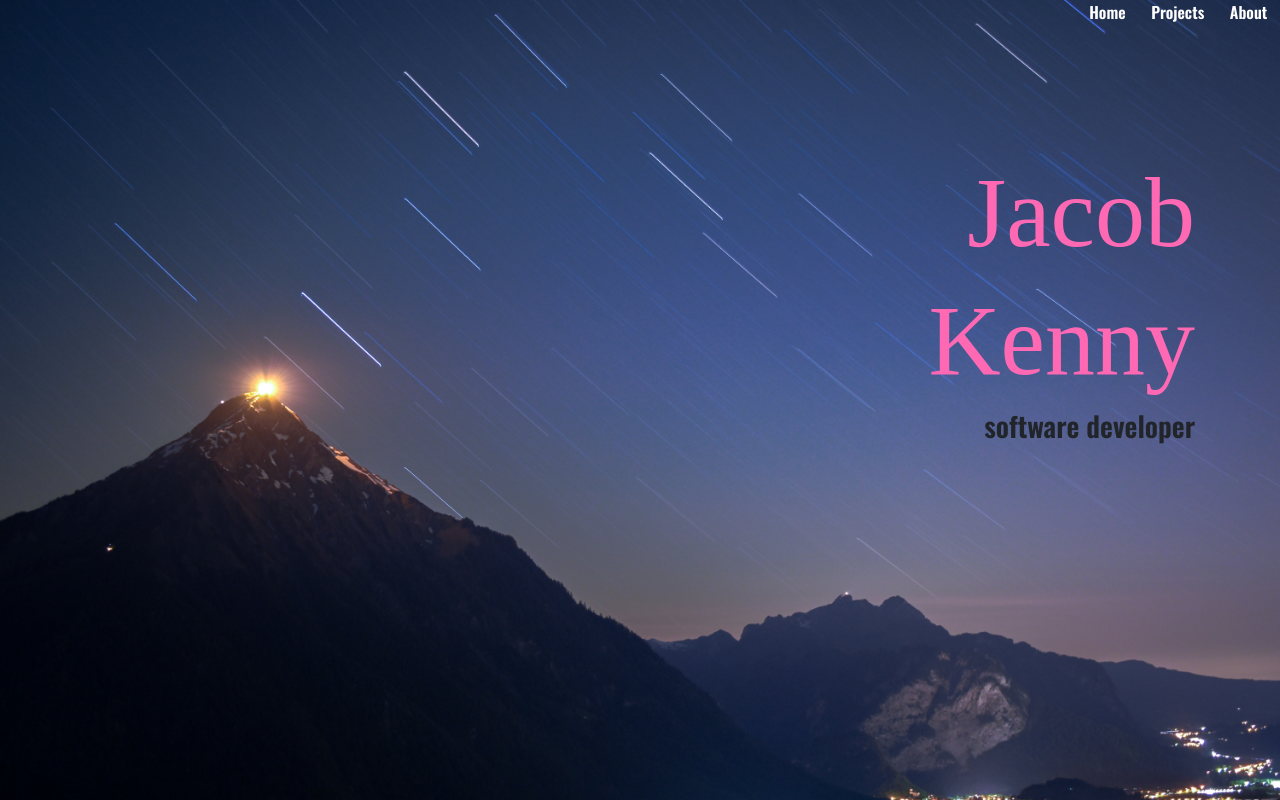
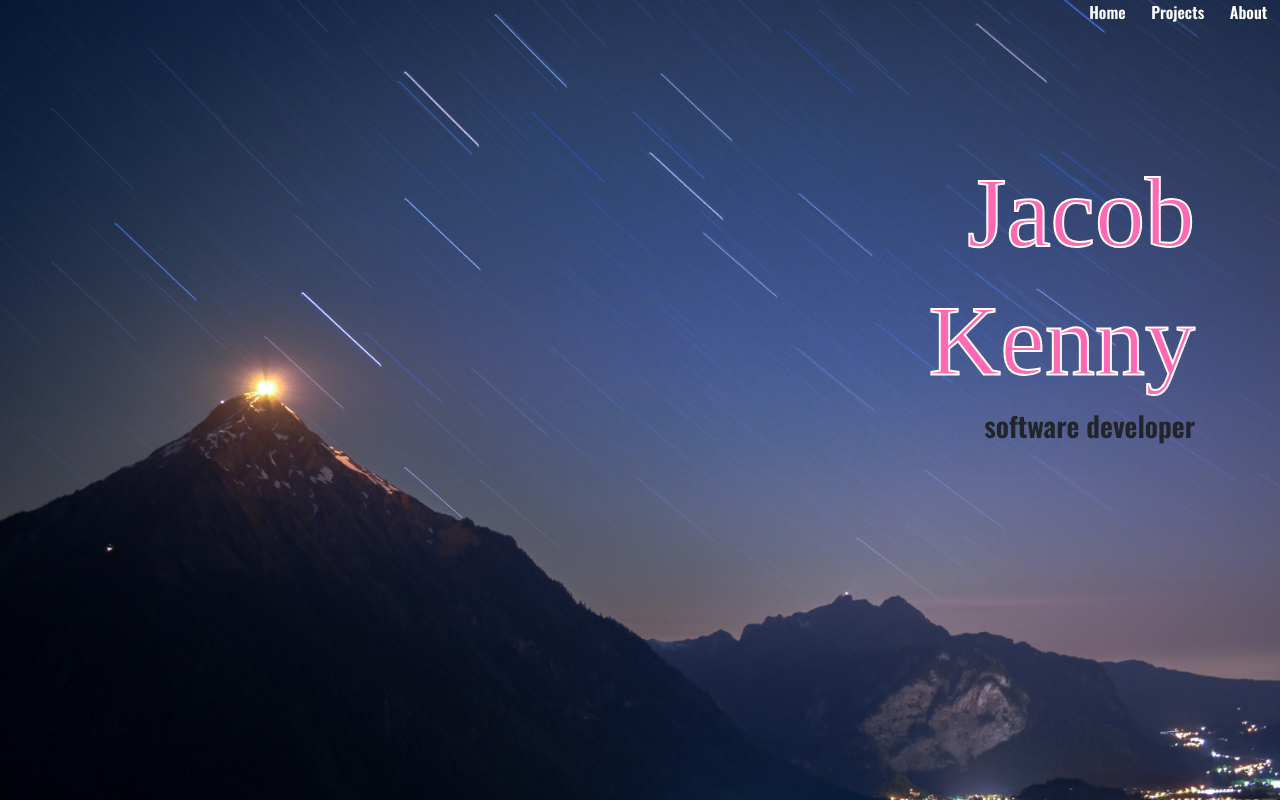
Before and after one commit to kennja05/personal-site, a React (Create React App) app: page / in a window 1280 px wide. In both pictures the pointer is over the element "Jacob Kenny". Built offline with nearby package versions, Linux system fonts and the light colour scheme; a web font is replaced by a local one.

Commit message:
updated homepage name color

```diff
--- a/src/App.css
+++ b/src/App.css
@@ -42,11 +42,14 @@ body{
 .jacob{
   font-size: 250%;
   display: inline-block;
+  color: #ff69b4
 }
 
 .jacob:hover{
   color: #ff69b4;
   cursor: pointer;
+  -webkit-text-stroke-width: 2px;
+  -webkit-text-stroke-color:white;
 }
 
 .projects{
```
